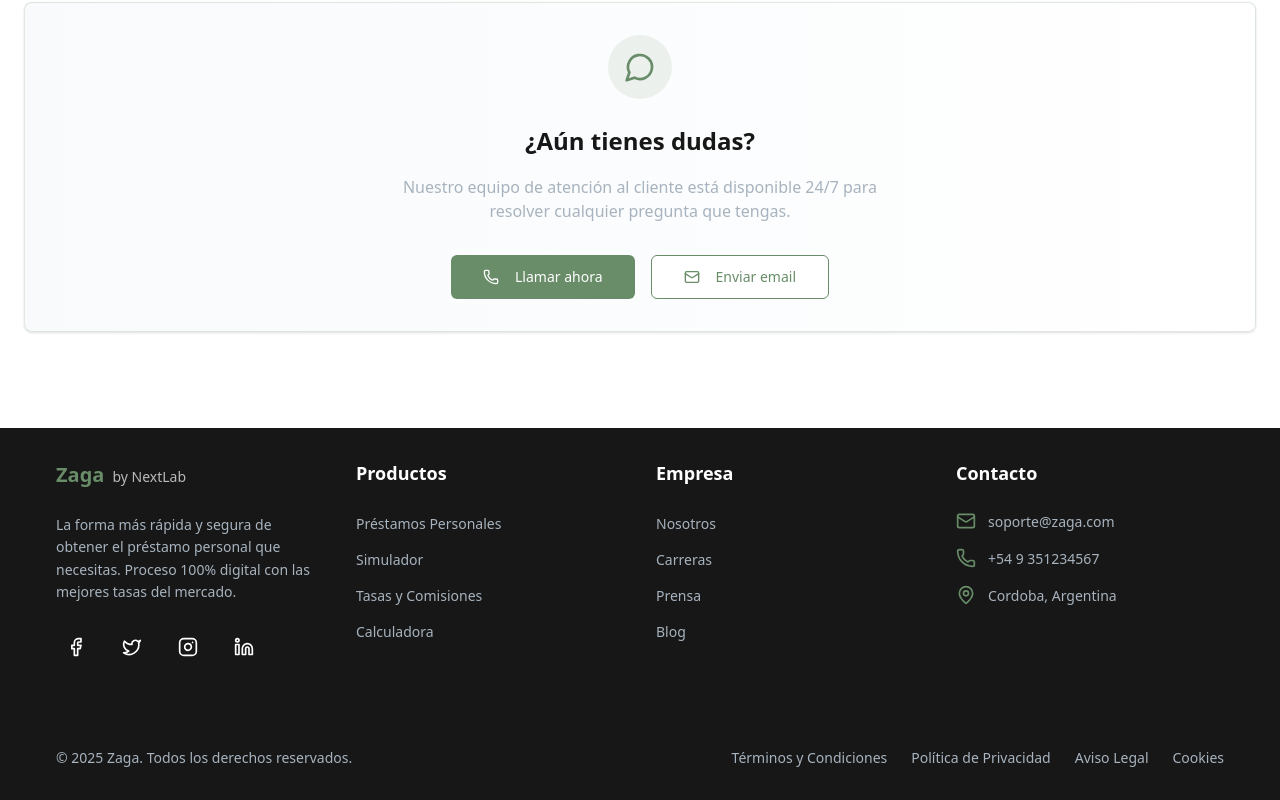
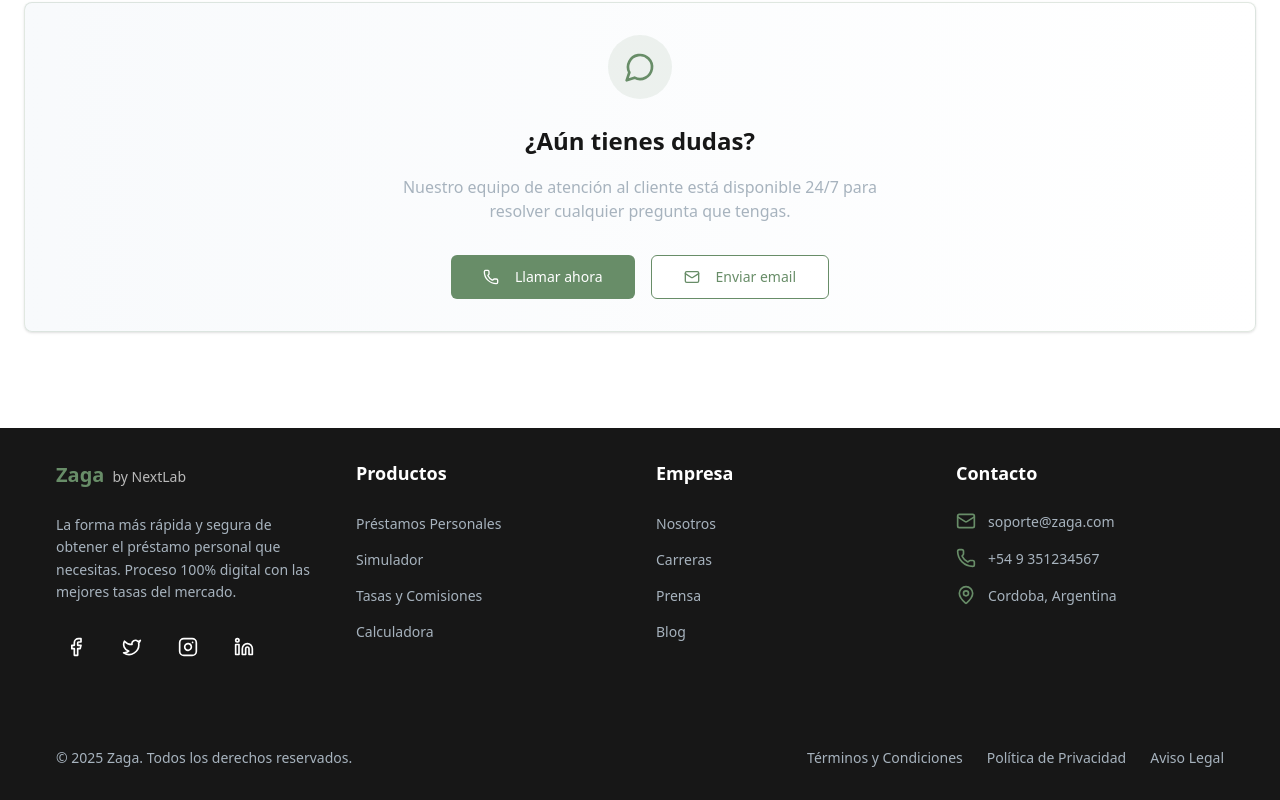
Before and after one commit to somosnextlab/zaga-frontend, a Next.js app: page / in a window 1280 px wide. Shown: the part 3795-4595 px from the top of the page. Built offline with nearby package versions, Linux system fonts and the light colour scheme; no server answers.

Commit message:
Remove "Cookies" link from Footer component: Cleaned up legal links for better relevance and clarity.

```diff
--- a/app/components/landing/core/Footer/Footer.tsx
+++ b/app/components/landing/core/Footer/Footer.tsx
@@ -38,7 +38,6 @@ const legalLinks = [
   { name: "Términos y Condiciones", href: "#" },
   { name: "Política de Privacidad", href: "#" },
   { name: "Aviso Legal", href: "#" },
-  { name: "Cookies", href: "#" },
 ];
 
 export const Footer: React.FC = () => {
```
